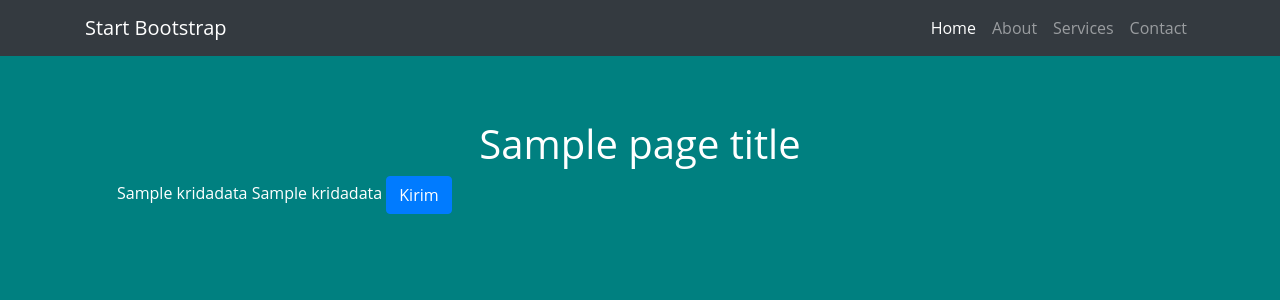
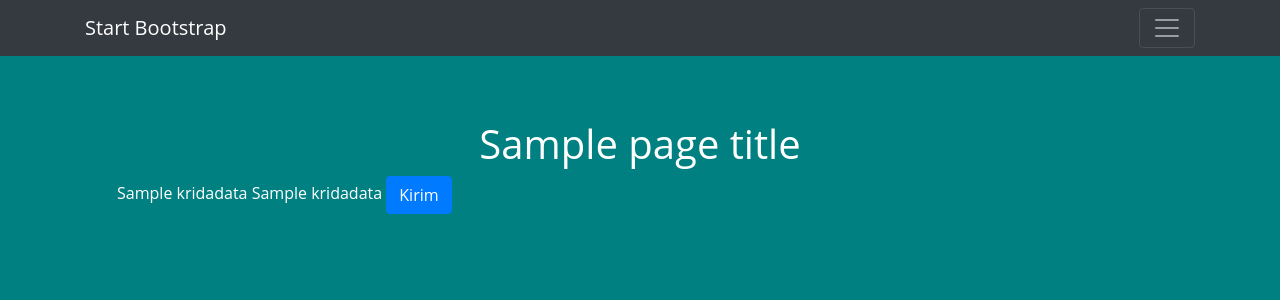
Before and after one commit to moronkids/Portal_Taekwondo, a Django app: template mario/zwinkle/templates/post/posting_krida.html in a window 1280 px wide. Shown: the top 300 px of the page. Run offline with Django 3.2, Linux system fonts and the light colour scheme; the template is opened without the code that fills it: most values are stand-ins (such as "Sample title", 1, 10 or a date in 2020); some libraries are stand-ins or nearby versions.

Commit message:
KONTOLxx

```diff
--- a/mario/zwinkle/templates/post/posting_krida.html
+++ b/mario/zwinkle/templates/post/posting_krida.html
@@ -63,7 +63,7 @@ body {
   <body>
 
     <!-- Navigation -->
-    <nav class="navbar navbar-expand-lg navbar-dark bg-dark static-top">
+    <nav class="navbar navbar-dark bg-dark">
       <div class="container">
         <a class="navbar-brand" href="{% url 'rumah' %}">Start Bootstrap</a>
         <button class="navbar-toggler" type="button" data-toggle="collapse" data-target="#navbarResponsive" aria-controls="navbarResponsive" aria-expanded="false" aria-label="Toggle navigation">
```
